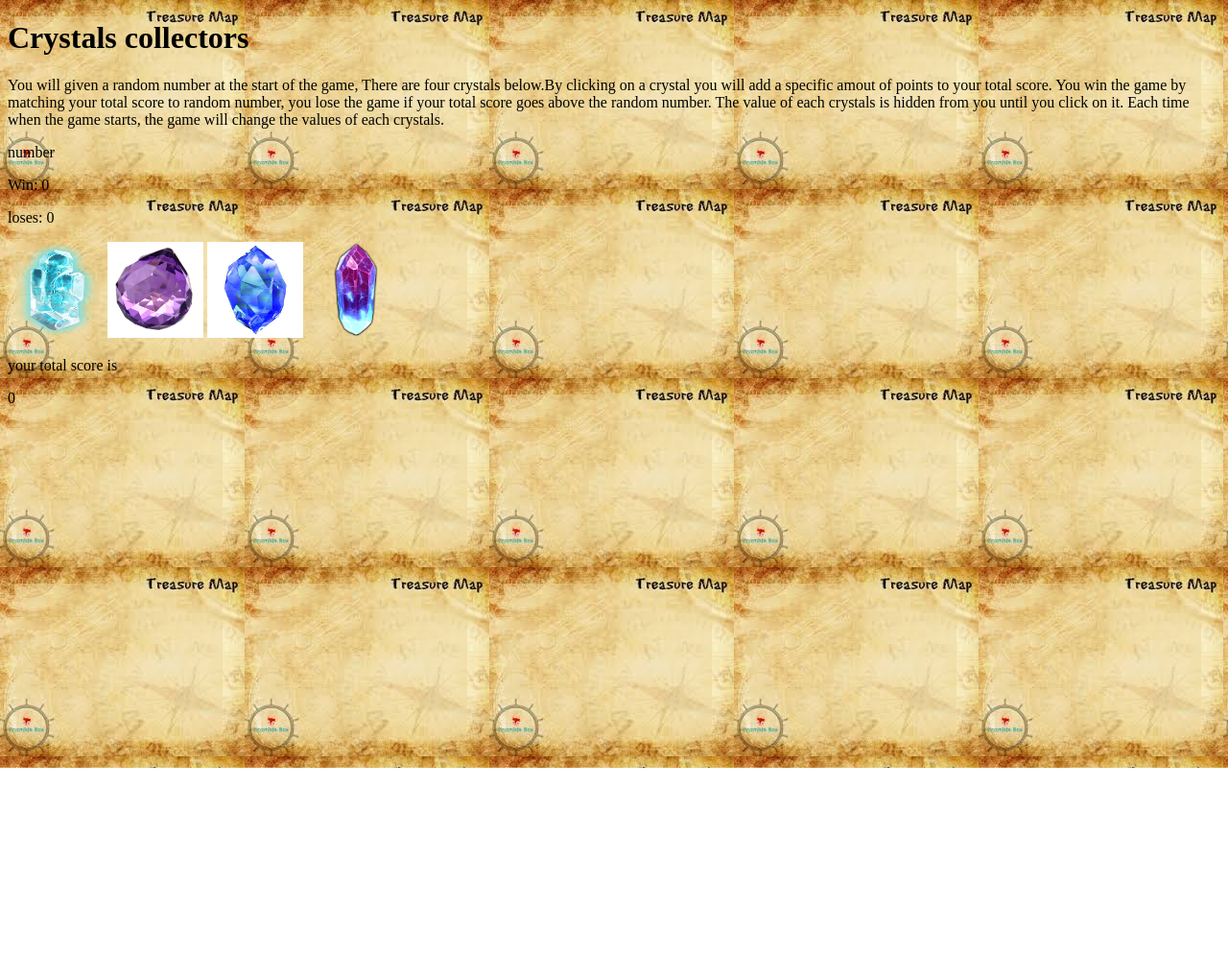
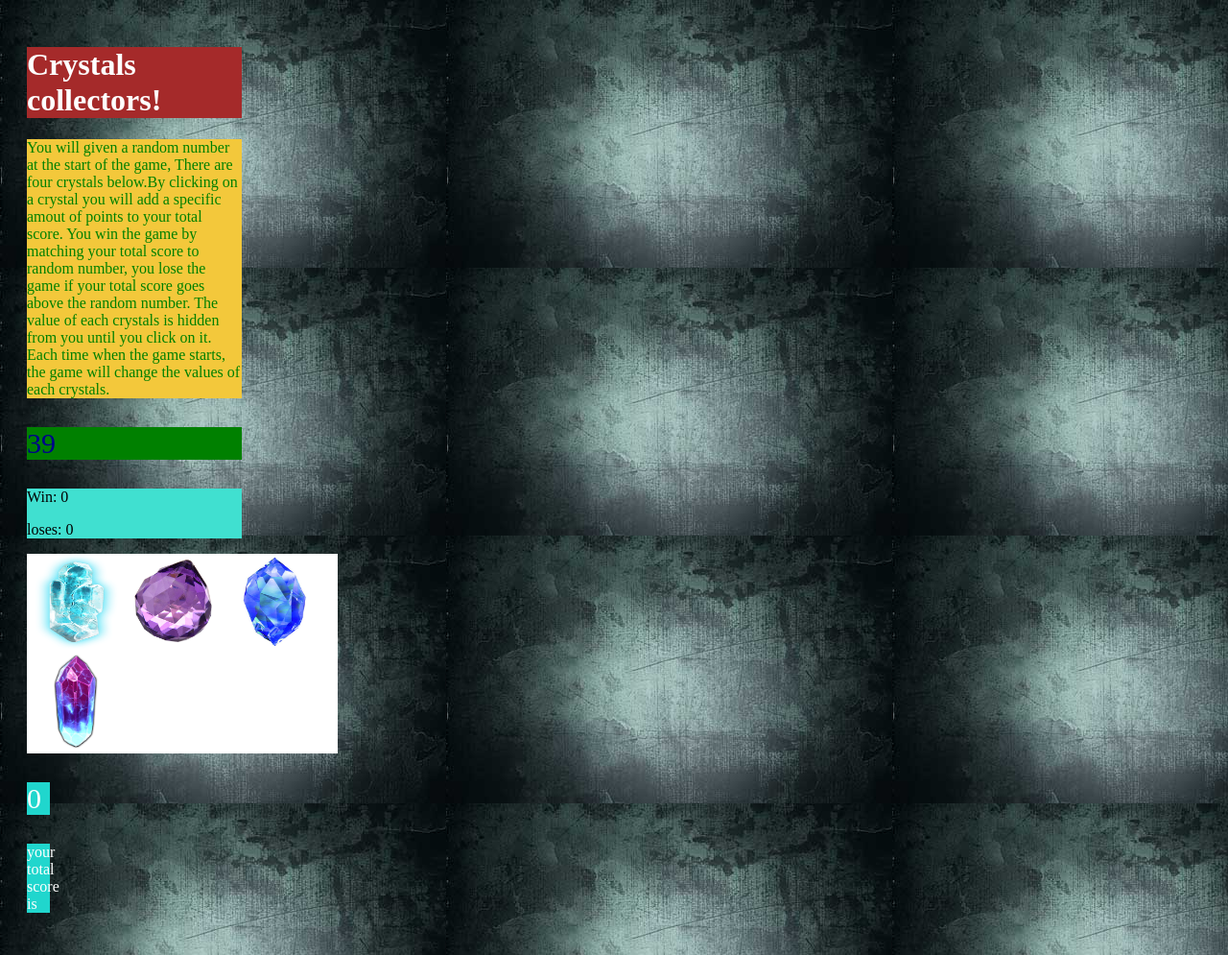
Before and after one commit to briceaugustyn/week-4-game, a plain HTML site: page index.html in a window 1280 px wide. Shown: the whole page at 96% size. Before the commit the page ends 800 px from the top, so only its background shows below. Drawn offline with nearby package versions, Linux system fonts and the light colour scheme.

Commit message:
added styles with css

```diff
--- a/assets/css/style.css
+++ b/assets/css/style.css
@@ -1,10 +1,56 @@
 body {
-    background-image: url("../images/background.jpeg");
-      /* Full height */
-      height: 100%;
-    /* background: url("../images/concrete_seamless.png");
-    background-color: blue */
+     background-image: url("../images/background.jpg");
+     color: white;
+    background-color: blue;
+    padding: 20px;
 }
 p{
- color:black  ;
+ /*color:black  ;*/
 }
+
+#Title {
+    background-color: brown;
+    color: white;
+    margin-right: 1000px;
+}
+#Instructions {
+    background-color: rgb(243, 200, 59);
+    color: green;
+    margin-right: 1000px;
+}
+
+#Number {
+    background-color: green;
+    color: darkblue;
+    margin-right: 1000px;
+    font-size: 30px;
+}
+
+#WL {
+    background-color: turquoise;
+    color: black;
+    margin-right: 1000px;
+    /* float: left; */
+}
+
+#Image {
+    background-color: white;
+    color: black;
+    margin-right: 900px;
+
+}
+
+#Total_score-text {
+    background-color: rgb(32, 214, 205);
+    color: white;
+    margin-right: 1200px;
+
+}
+
+#Total_score {
+    background-color: rgb(32, 214, 205);
+    color: white;
+    margin-right: 1200px;
+    font-size: 30px;
+
+}
--- a/assets/javascript/game.js
+++ b/assets/javascript/game.js
@@ -0,0 +1,176 @@
+// Game-4-week
+
+// Object Game
+
+    // 1 set global init
+    // 2 Inititalize Game
+    // 3 Randomely assign image a number
+    // 3 set Event Handler Adding listener on images only
+    // 4 OnImageClick() Add the image number to Totalscore
+    // 5 Logic:
+    // If Totalscore> Number function Lose() random()
+    // If Totalscore== Number function Win()
+    // Lose function update Lose html
+    // Win function update Win html
+
+
+
+
+var game = {
+// Make our variables global to the runtime of our application
+Win: "",
+Loses:"",
+Number:"",
+Totalscore:"",
+
+// Use a function to initialize our Game.
+initializeGame: function () {
+
+    game.Win = "";
+    game.Loses = "";
+    game.Number = "";
+    game.Totalscore = "";
+    game.Image1Value="";
+    game.Image2Value="";
+    game.Image3Value="";
+    game.Image4Value="";
+    //$("#Crystal1, #Crystal2, #Crystal2, #Crystal3, #Number, #Total_score").empty();
+},
+
+setupEventHandlers: function () {
+
+    //  $("#image").on("click", function() {
+    //     // ... we trigger an alert.
+    //     alert("I've been clicked!");
+    //   });
+
+
+    // Add an on click listener to all elements that have the class "number"
+    $("#Crystal1").on("click", game.onImageClick);
+
+    // $("#image").on("click", function() {
+    //     // ... we trigger an alert.
+    //     alert("I've been clicked!");
+    // });
+
+    // // Add an on click listener to all elements that have the class "operator"
+    // $(".operator").on("click", onOperatorClick);
+
+    // // Add an on click listener to all elements that have the class "equal"
+    // $(".equal").on("click", onEqualClick);
+
+    // // Add an on click listener to all elements that have the class "clear"
+    // $(".clear").on("click", initializeCalculator);
+}
+,
+onImageClick: function () {
+
+    $("#Crystal1").text("hi");
+    this.Totalscore =  $(this).val();
+    alert ("Image total number: "+this.Totalscore)
+
+    // // If operator is chosen, we should be writing the secondNumber, otherwise, the firstNumber
+    // if (isOperatorChosen) {
+    //     secondNumber += $(this).val();
+    //     $("#second-number").text(secondNumber);
+    // }
+    // else {
+    //     firstNumber +=  $(this).val();
+    //     $("#first-number").text(firstNumber);
+    // }
+}
+,
+
+
+
+Suffle_Number: function () {
+    for (i = 1 ; i < 12; i++) {
+        game.Image1Value=Math.floor(Math.random() * (i +1))
+        game.Image2Value=Math.floor(Math.random() * (i +1))
+        game.Image3Value=Math.floor(Math.random() * (i +1))
+        game.Image4Value=Math.floor(Math.random() * (i +1))
+}
+}
+,
+
+
+// onOperatorClick: function () {
+//     // Check if a first number has already been selected
+//     // Or we've already run a calculation, if so we just exit.
+//     if (!firstNumber || isCalculated){ return; }
+
+//     // Set isOperatorChosen to true so we start writing to secondNumber
+//     isOperatorChosen = true;
+
+//     // Store off the operator
+//     operator =  $(this).val();
+
+//     // Set the HTML of the #operator to the text of what was clicked
+//     $("#operator").text($(this).text());
+// }
+// ,
+// onEqualClick: function () {
+//     // If we already clicked equal, don't do the calculation again
+//     if (isCalculated){ return; }
+
+//     // If the user has not selected a second number, don't calculate
+//     if (secondNumber === ""){ return; }
+
+//     // Set isCalculated to true so that we don't get in a weird UI state by clicking buttons again
+//     isCalculated = true;
+
+//     // Use parseInt to convert our string representation of numbers into actual integers
+//     firstNumber = parseInt(firstNumber);
+//     secondNumber = parseInt(secondNumber);
+
+//     result = calculateResult(firstNumber, operator, secondNumber);
+//     $("#result").text(result);
+// }
+// ,
+// calculateResult: function (firstNumber, operator, secondNumber) {
+//     var result = "error";
+
+//     // Based on the operator that was chosen.
+//     // Then run the operation and set the HTML of the result of that operation
+//     if (operator === "plus") {
+//         result = firstNumber + secondNumber;
+//     }
+
+//     else if (operator === "minus") {
+//         result = firstNumber - secondNumber;
+//     }
+
+//     else if (operator === "times") {
+//         result = firstNumber * secondNumber;
+//     }
+
+//     else if (operator === "divide") {
+//         result = firstNumber / secondNumber;
+//     }
+
+//     else if (operator === "power") {
+//         result = Math.pow(firstNumber, secondNumber);
+//     }
+
+//     return result;
+//}
+
+
+
+}
+
+
+$(document).ready(function() {
+
+
+    //      $("#image").on("click", function() {
+    //     // ... we trigger an alert.
+    //     alert("I've been clicked!");
+    //   });
+
+    game.initializeGame()
+    game.setupEventHandlers()
+    game.Suffle_Number()
+alert(game.Image1Value)
+
+});
--- a/index.html
+++ b/index.html
@@ -7,21 +7,31 @@
     <meta http-equiv="X-UA-Compatible" content="ie=edge">
     <link rel="stylesheet" type="text/css" href="assets/css/style.css">
   <link rel="stylesheet" type="text/css" href="assets/css/reset.css">
+
+<!-- Added link to the jQuery Library -->
+<script src="https://cdnjs.cloudflare.com/ajax/libs/jquery/3.2.1/jquery.min.js"></script>
+<script src="assets/javascript/game.js"></script>
+
 </head><title>Crystal game</title>
 </head>
 <body>
 
-    <H1>Crystals collectors</H1>
-    <p>You will given a random number at the start of the game, There are four crystals below.By clicking on a crystal you will add a specific amout of points to your total score. You win the game by matching your total score to random number, you lose the game if your total score goes above the random number. The value of each crystals is hidden from you until you click on it. Each time when the game starts, the game will change the values of each crystals.</p>
-    <p>number</p>
-    <p>Win: 0</p>
-    <p>loses: 0</p>
-    <img src="assets/images/crystal1.png" height= "100px" width= "100px">
-    <img src="assets/images/crystal2.jpg" height= "100px" width= "100px">
-    <img src="assets/images/crystal3.jpg" height= "100px" width= "100px">
-    <img src="assets/images/crystal4.png" height= "100px" width= "100px">
+    <div id="Title"><H1>Crystals collectors!</H1></div>
+    <div id="Instructions"><p>You will given a random number at the start of the game, There are four crystals below.By clicking on a crystal you will add a specific amout of points to your total score. You win the game by matching your total score to random number, you lose the game if your total score goes above the random number. The value of each crystals is hidden from you until you click on it. Each time when the game starts, the game will change the values of each crystals.</p></div>
+    <div id="Number"><p>39</p></div>
+    <div id="WL">
+            <div id="Win"><p>Win: 0</p></div>
+            <div id="Loses"><p>loses: 0</p></div>
+    </div>
+    <div id="Image">
+        <img src="assets/images/crystal1.png" class="Crystal" value="10" id="Crystal1" height= "100px" width= "100px">
+        <img src="assets/images/crystal2.jpg" class="Crystal" id="Crystal2" height= "100px" width= "100px">
+        <img src="assets/images/crystal3.jpg" class="Crystal" id="Crystal3" height= "100px" width= "100px">
+        <img src="assets/images/crystal4.png" class="Crystal" id="Crystal4" height= "100px" width= "100px">
+    </div>
+    <div id="Total_score"> <p>0</p></div>
+    <div id="Total_score-text"> <p>your total score is</p></div>
 
-    <p>your total score is</p>
-    <p>0</p>
+
 </body>
 </html>
```
Also changed, not shown: assets/images/background.jpeg (deleted), assets/images/background.jpg (added), 1 other file.
